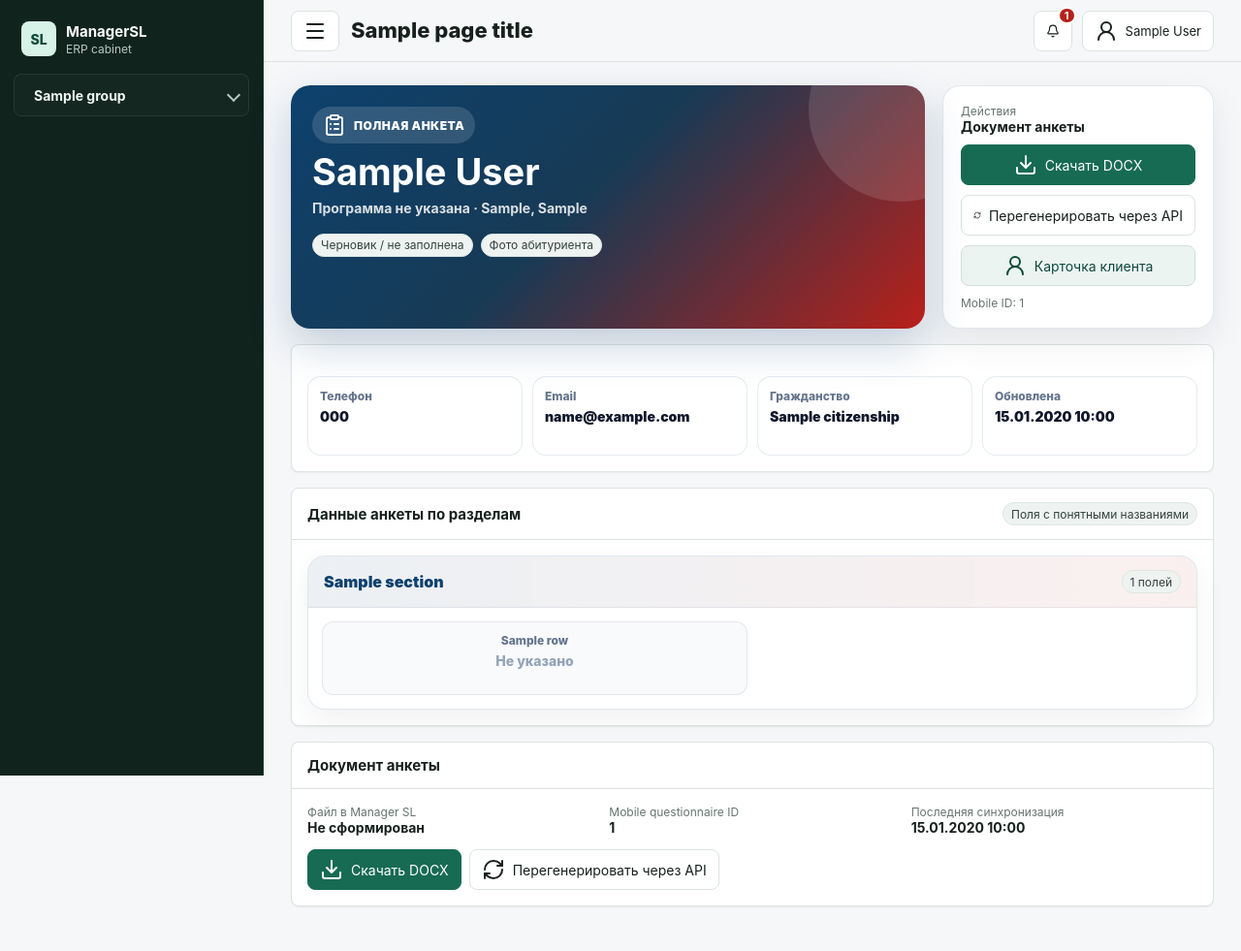
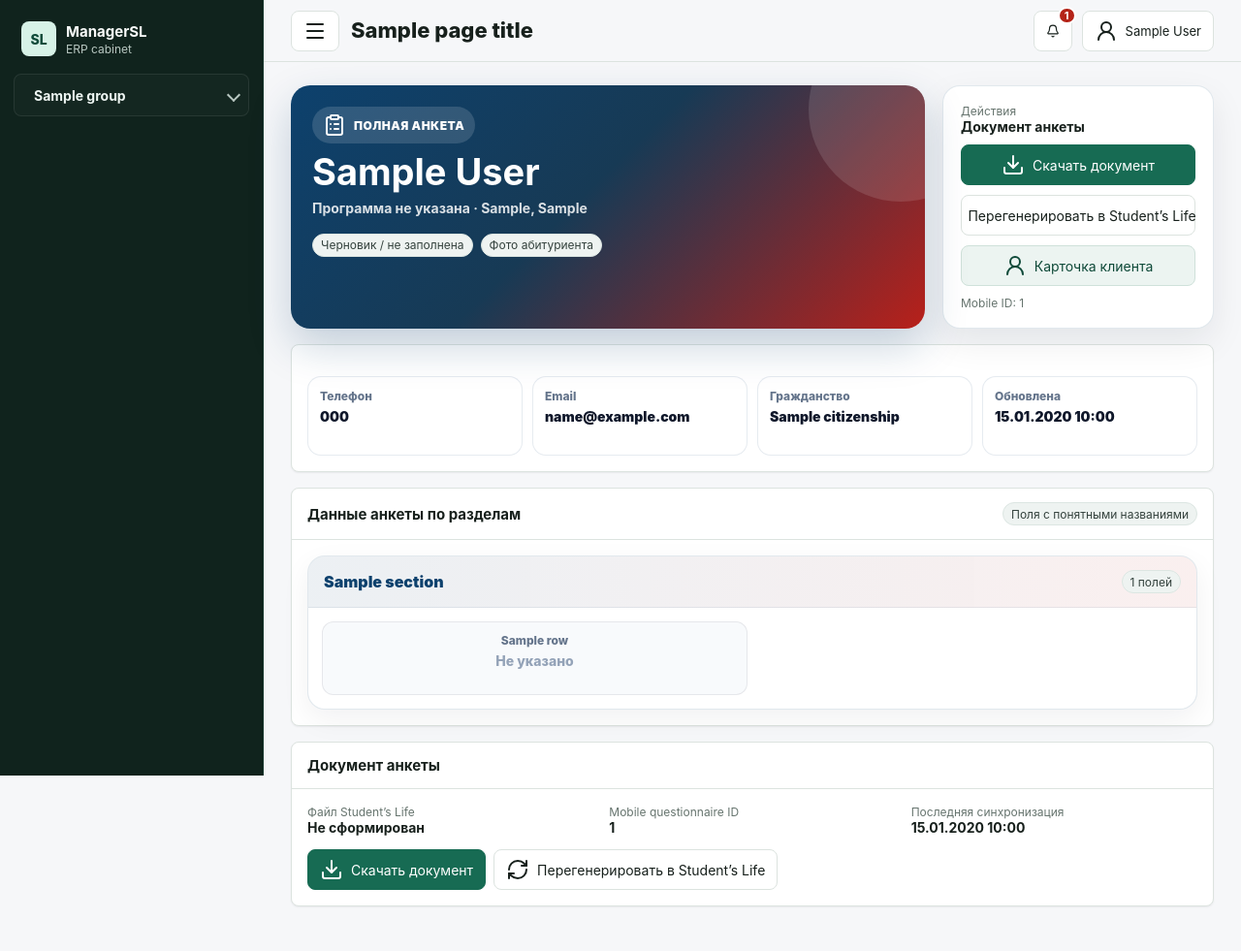
Before and after one commit to beganime/managers_sl, a Django app: template templates/portal/client_questionnaire_detail.html in a window 1280 px wide. Shown: the whole page at 97% size. Run offline with Django 5.2, Linux system fonts and the light colour scheme; the template is opened without the code that fills it: most values are stand-ins (such as "Sample title", 1, 10 or a date in 2020); some libraries are stand-ins or nearby versions.

Commit message:
Use Student Life API questionnaire documents

```diff
--- a/leads/views.py
+++ b/leads/views.py
@@ -267,10 +267,7 @@ class MobileClientQuestionnaireSyncAPIView(APIView):
                 'last_synced_at': timezone.now(),
             },
         )
-        questionnaire.generate_file()
-        generated_url = ''
-        if questionnaire.generated_file:
-            generated_url = request.build_absolute_uri(questionnaire.generated_file.url)
+        generated_url = request.data.get('generated_document_url') or request.data.get('document_file') or ''
         return Response({
             'id': questionnaire.id,
             'client_id': client.id,
--- a/templates/portal/client_questionnaire_detail.html
+++ b/templates/portal/client_questionnaire_detail.html
@@ -174,10 +174,10 @@
             <div class="muted small">Действия</div>
             <strong>Документ анкеты</strong>
         </div>
-        <a class="btn primary" href="{% url 'portal:client_questionnaire_download' questionnaire.id %}"><i data-lucide="download"></i>Скачать DOCX</a>
+        <a class="btn primary" href="{% url 'portal:client_questionnaire_download' questionnaire.id %}"><i data-lucide="download"></i>Скачать документ</a>
         <form method="post" action="{% url 'portal:client_questionnaire_regenerate' questionnaire.id %}">
             {% csrf_token %}
-            <button class="btn" type="submit" style="width:100%;"><i data-lucide="refresh-cw"></i>Перегенерировать через API</button>
+            <button class="btn" type="submit" style="width:100%;"><i data-lucide="refresh-cw"></i>Перегенерировать в Student’s Life</button>
         </form>
         <a class="btn secondary" href="{% url 'portal:client_detail' questionnaire.client.id %}"><i data-lucide="user-round"></i>Карточка клиента</a>
         <div class="muted small">Mobile ID: {{ questionnaire.mobile_questionnaire_id|default:"-" }}</div>
@@ -232,15 +232,15 @@
     </div>
     <div class="panel-body">
         <div class="grid cols-3">
-            <div><div class="muted small">Файл в Manager SL</div><strong>{% if questionnaire.generated_file %}Сформирован{% else %}Не сформирован{% endif %}</strong></div>
+            <div><div class="muted small">Файл Student’s Life</div><strong>{% if student_life_document_url %}Готов к скачиванию{% elif questionnaire.generated_file %}Локальная копия{% else %}Не сформирован{% endif %}</strong></div>
             <div><div class="muted small">Mobile questionnaire ID</div><strong>{{ questionnaire.mobile_questionnaire_id|default:"-" }}</strong></div>
             <div><div class="muted small">Последняя синхронизация</div><strong>{{ questionnaire.last_synced_at|date:"d.m.Y H:i"|default:"-" }}</strong></div>
         </div>
         <div class="contact-actions" style="margin-top:14px;">
-            <a class="btn primary" href="{% url 'portal:client_questionnaire_download' questionnaire.id %}"><i data-lucide="download"></i>Скачать DOCX</a>
+            <a class="btn primary" href="{% url 'portal:client_questionnaire_download' questionnaire.id %}"><i data-lucide="download"></i>Скачать документ</a>
             <form method="post" action="{% url 'portal:client_questionnaire_regenerate' questionnaire.id %}" style="display:inline;">
                 {% csrf_token %}
-                <button class="btn" type="submit"><i data-lucide="refresh-cw"></i>Перегенерировать через API</button>
+                <button class="btn" type="submit"><i data-lucide="refresh-cw"></i>Перегенерировать в Student’s Life</button>
             </form>
         </div>
     </div>
```
Also changed, not shown: apps/portal/views.py (+15 -2 lines).
